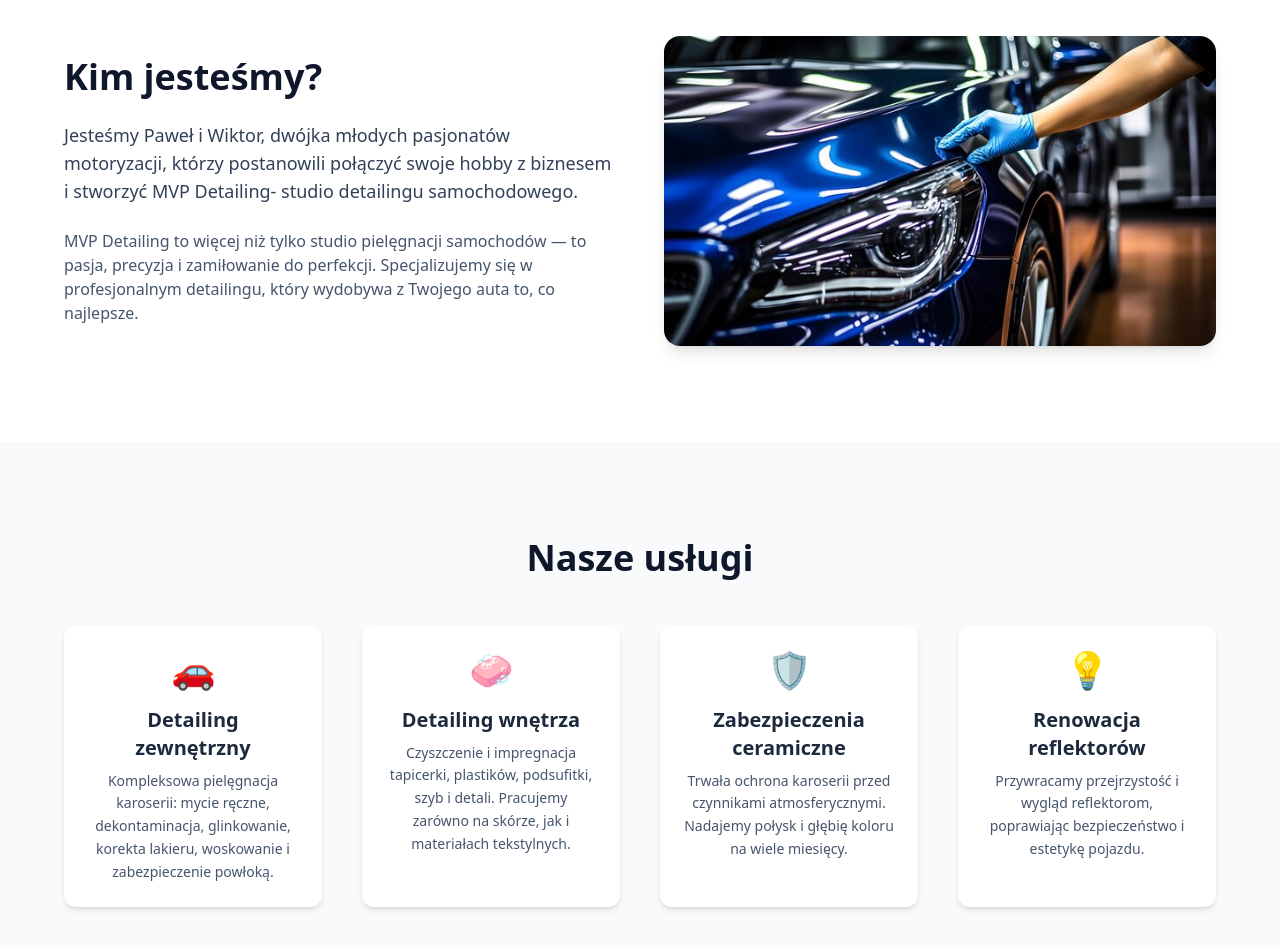
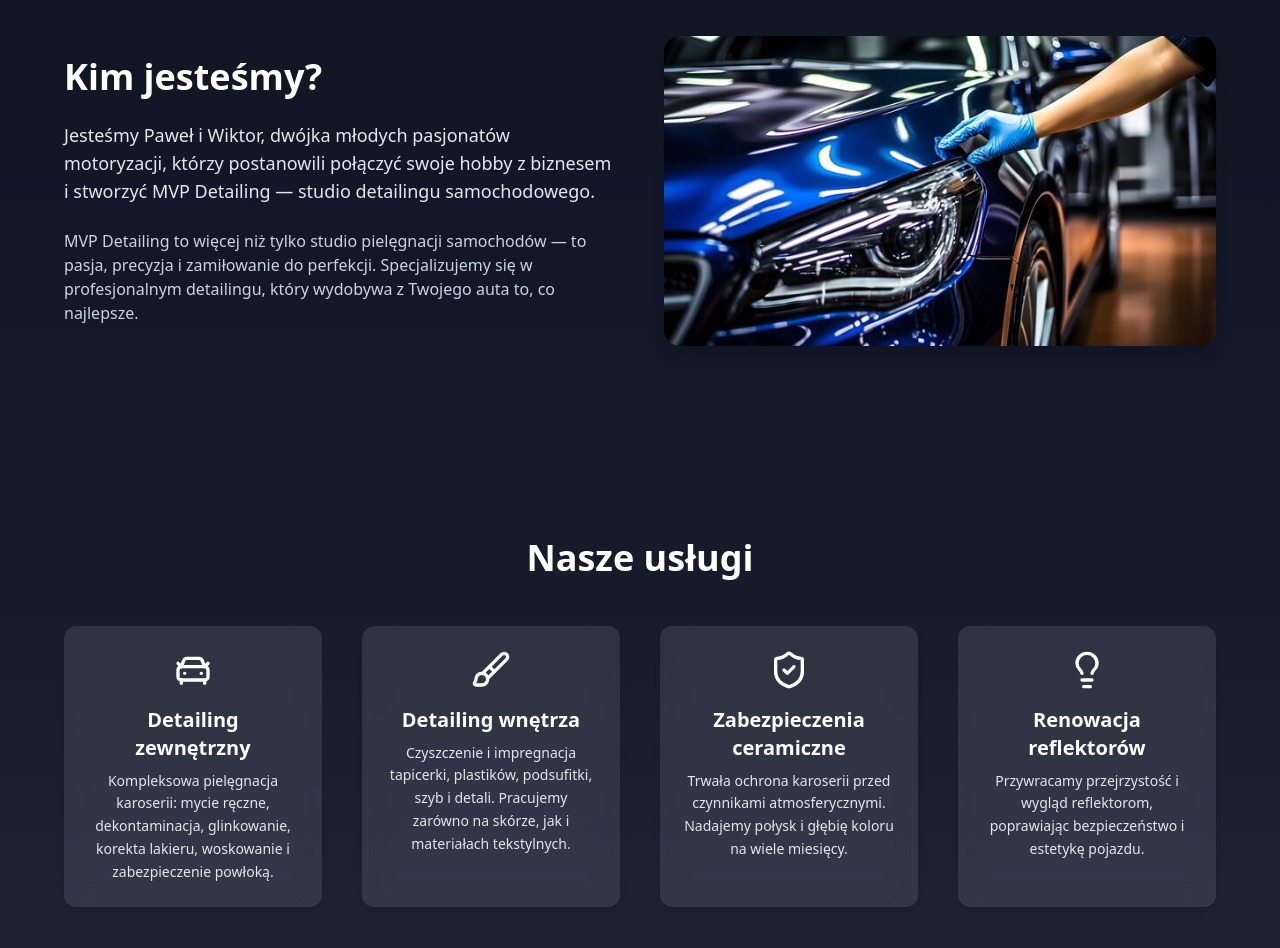
Before and after one commit to KacperWojdak/mvp-detailing-website, a React (Vite) app in the folder mvp-detailing/: page / in a window 1280 px wide. Shown: the part 860-1808 px from the top of the page. Built offline with nearby package versions, Linux system fonts and the light colour scheme.

Commit message:
Services done

```diff
--- a/mvp-detailing/package.json
+++ b/mvp-detailing/package.json
@@ -11,6 +11,8 @@
   },
   "dependencies": {
     "@tailwindcss/vite": "^4.0.17",
+    "framer-motion": "^12.6.3",
+    "lucide-react": "^0.487.0",
     "react": "^19.0.0",
     "react-dom": "^19.0.0",
     "react-scroll": "^1.9.3",
--- a/mvp-detailing/src/App.tsx
+++ b/mvp-detailing/src/App.tsx
@@ -1,9 +1,14 @@
+import { useEffect } from "react";
 import Navbar from "./components/Navbar";
 import Hero from "./components/Hero";
 import AboutUs from "./components/AboutUs";
 import Services from "./components/Services";
 
 function App() {
+  useEffect(() => {
+    window.scrollTo(0, 0);
+  }, []);
+
   return (
     <>
       <Navbar />
--- a/mvp-detailing/src/components/AboutUs.tsx
+++ b/mvp-detailing/src/components/AboutUs.tsx
@@ -2,15 +2,24 @@ import detailingImage from "../assets/autodetail2.jpg";
 
 const AboutUs = () => {
   return (
-    <section id="aboutus" className="bg-white py-24 px-6 md:px-12">
+    <section
+      id="aboutus"
+      className="bg-gradient-to-b from-[#111523] to-[#141829] py-24 px-6 md:px-12"
+    >
       <div className="max-w-6xl mx-auto grid md:grid-cols-2 items-center gap-12">
         <div className="space-y-6">
-          <h2 className="text-3xl md:text-4xl font-bold text-slate-900">Kim jesteśmy?</h2>
-          <p className="text-slate-700 text-lg">
-            Jesteśmy Paweł i Wiktor, dwójka młodych pasjonatów motoryzacji, którzy postanowili połączyć swoje hobby z biznesem i stworzyć MVP Detailing- studio detailingu samochodowego.
+          <h2 className="text-3xl md:text-4xl font-bold text-white">Kim jesteśmy?</h2>
+          <p className="text-slate-200 text-lg">
+            Jesteśmy Paweł i Wiktor, dwójka młodych pasjonatów motoryzacji, którzy
+            postanowili połączyć swoje hobby z biznesem i stworzyć MVP Detailing —
+            studio detailingu samochodowego.
           </p>
-          <p className="text-slate-600">
-            MVP Detailing to więcej niż tylko studio pielęgnacji samochodów — to pasja, precyzja i zamiłowanie do perfekcji. Specjalizujemy się w profesjonalnym detailingu, który wydobywa z Twojego auta to, co najlepsze.          </p>
+          <p className="text-slate-300">
+            MVP Detailing to więcej niż tylko studio pielęgnacji samochodów — to
+            pasja, precyzja i zamiłowanie do perfekcji. Specjalizujemy się w
+            profesjonalnym detailingu, który wydobywa z Twojego auta to, co
+            najlepsze.
+          </p>
         </div>
         <div className="relative w-full h-72 md:h-full rounded-2xl overflow-hidden shadow-lg">
           <img
--- a/mvp-detailing/src/components/Services.tsx
+++ b/mvp-detailing/src/components/Services.tsx
@@ -1,45 +1,60 @@
-const services = [
+import { motion } from "framer-motion";
+import {
+    CarFront,
+    ShieldCheck,
+    Lightbulb,
+    Brush,
+  } from "lucide-react";
+
+  const services = [
     {
       title: "Detailing zewnętrzny",
       description:
         "Kompleksowa pielęgnacja karoserii: mycie ręczne, dekontaminacja, glinkowanie, korekta lakieru, woskowanie i zabezpieczenie powłoką.",
-      icon: "🚗",
+      icon: <CarFront className="w-10 h-10 text-white" />,
     },
     {
       title: "Detailing wnętrza",
       description:
         "Czyszczenie i impregnacja tapicerki, plastików, podsufitki, szyb i detali. Pracujemy zarówno na skórze, jak i materiałach tekstylnych.",
-      icon: "🧼",
+      icon: <Brush className="w-10 h-10 text-white" />,
     },
     {
       title: "Zabezpieczenia ceramiczne",
       description:
         "Trwała ochrona karoserii przed czynnikami atmosferycznymi. Nadajemy połysk i głębię koloru na wiele miesięcy.",
-      icon: "🛡️",
+      icon: <ShieldCheck className="w-10 h-10 text-white" />,
     },
     {
       title: "Renowacja reflektorów",
       description:
         "Przywracamy przejrzystość i wygląd reflektorom, poprawiając bezpieczeństwo i estetykę pojazdu.",
-      icon: "💡",
+      icon: <Lightbulb className="w-10 h-10 text-white" />,
     },
   ];
 
   const Services = () => {
     return (
-      <section id="services" className="bg-slate-50 py-24 px-6 md:px-12">
+        <section
+        id="services"
+        className="bg-gradient-to-b from-[#141829] to-[#1F2333] py-24 px-6 md:px-12"
+      >
         <div className="max-w-6xl mx-auto text-center">
-          <h2 className="text-3xl md:text-4xl font-bold text-slate-900 mb-12">Nasze usługi</h2>
+          <h2 className="text-3xl md:text-4xl font-bold text-white mb-12">Nasze usługi</h2>
           <div className="grid grid-cols-1 sm:grid-cols-2 lg:grid-cols-4 gap-10">
             {services.map((service, index) => (
-              <div
+              <motion.div
                 key={index}
-                className="bg-white rounded-xl shadow-md p-6 hover:shadow-lg transition transform hover:-translate-y-1"
+                className="bg-white/10 backdrop-blur-md rounded-xl shadow-md p-6 hover:shadow-lg transform transition hover:-translate-y-1"
+                initial={{ opacity: 0 }}
+                whileInView={{ opacity: 1 }}
+                viewport={{ once: true, amount: 0.2 }}
+                transition={{ duration: 1.7, delay: index * 0.3 }}
               >
-                <div className="text-4xl mb-4">{service.icon}</div>
-                <h3 className="text-xl font-semibold mb-2 text-slate-800">{service.title}</h3>
-                <p className="text-slate-600 text-sm leading-relaxed">{service.description}</p>
-              </div>
+                <div className="mb-4 flex justify-center">{service.icon}</div>
+                <h3 className="text-xl font-semibold mb-2 text-white">{service.title}</h3>
+                <p className="text-slate-200 text-sm leading-relaxed">{service.description}</p>
+              </motion.div>
             ))}
           </div>
         </div>
```
Also changed, not shown: 1 other file (tests, documents, lock files or other folders).
